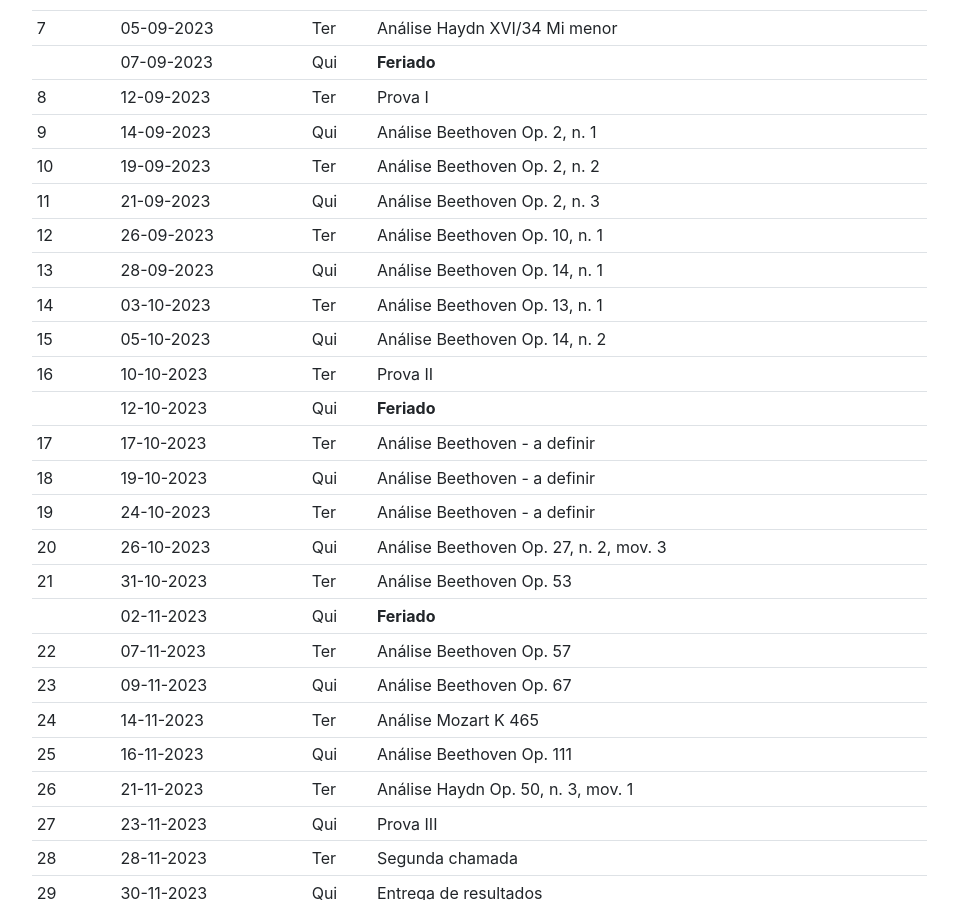
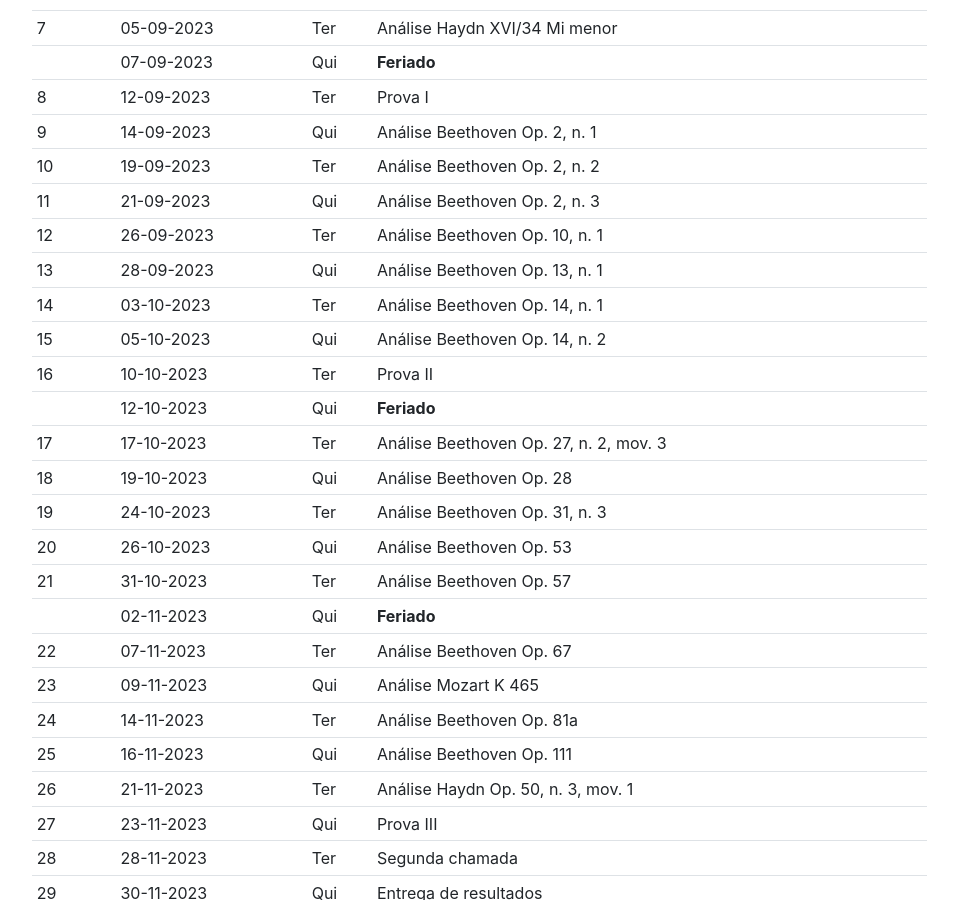
Before and after one commit to kroger/genosmus, a Jekyll site: the page built from _marcos/musa72.md, in a window 1280 px wide and 900 px high, scrolled down 2594 px. Shown: the whole window, without its empty margins (68-1026 px from the left). Built offline with Jekyll 4.4.1, drawn with Linux system fonts in a browser that asks for light colours; nearby versions of some CDN libraries; the table of contents is made by our own code.

Commit message:
Completa cronograma
- Define análises restantes

```diff
--- a/_marcos/musa72.md
+++ b/_marcos/musa72.md
@@ -101,20 +101,20 @@ Este cronograma é uma previsão e poderá ser alterado ao longo do semestre. No
 | 10   | 19-09-2023 | Ter | Análise Beethoven Op. 2, n. 2          |
 | 11   | 21-09-2023 | Qui | Análise Beethoven Op. 2, n. 3          |
 | 12   | 26-09-2023 | Ter | Análise Beethoven Op. 10, n. 1         |
-| 13   | 28-09-2023 | Qui | Análise Beethoven Op. 14, n. 1         |
-| 14   | 03-10-2023 | Ter | Análise Beethoven Op. 13, n. 1         |
+| 13   | 28-09-2023 | Qui | Análise Beethoven Op. 13, n. 1         |
+| 14   | 03-10-2023 | Ter | Análise Beethoven Op. 14, n. 1         |
 | 15   | 05-10-2023 | Qui | Análise Beethoven Op. 14, n. 2         |
 | 16   | 10-10-2023 | Ter | Prova II                               |
 |      | 12-10-2023 | Qui | **Feriado**                            |
-| 17   | 17-10-2023 | Ter | Análise Beethoven - a definir          |
-| 18   | 19-10-2023 | Qui | Análise Beethoven - a definir          |
-| 19   | 24-10-2023 | Ter | Análise Beethoven - a definir          |
-| 20   | 26-10-2023 | Qui | Análise Beethoven Op. 27, n. 2, mov. 3 |
-| 21   | 31-10-2023 | Ter | Análise Beethoven Op. 53               |
+| 17   | 17-10-2023 | Ter | Análise Beethoven Op. 27, n. 2, mov. 3 |
+| 18   | 19-10-2023 | Qui | Análise Beethoven Op. 28               |
+| 19   | 24-10-2023 | Ter | Análise Beethoven Op. 31, n. 3         |
+| 20   | 26-10-2023 | Qui | Análise Beethoven Op. 53               |
+| 21   | 31-10-2023 | Ter | Análise Beethoven Op. 57               |
 |      | 02-11-2023 | Qui | **Feriado**                            |
-| 22   | 07-11-2023 | Ter | Análise Beethoven Op. 57               |
-| 23   | 09-11-2023 | Qui | Análise Beethoven Op. 67               |
-| 24   | 14-11-2023 | Ter | Análise Mozart K 465                   |
+| 22   | 07-11-2023 | Ter | Análise Beethoven Op. 67               |
+| 23   | 09-11-2023 | Qui | Análise Mozart K 465                   |
+| 24   | 14-11-2023 | Ter | Análise Beethoven Op. 81a              |
 | 25   | 16-11-2023 | Qui | Análise Beethoven Op. 111              |
 | 26   | 21-11-2023 | Ter | Análise Haydn Op. 50, n. 3, mov. 1     |
 | 27   | 23-11-2023 | Qui | Prova III                              |
```
Also changed, not shown: _marcos/cronogramas/musa72.txt (+5 -5 lines).
